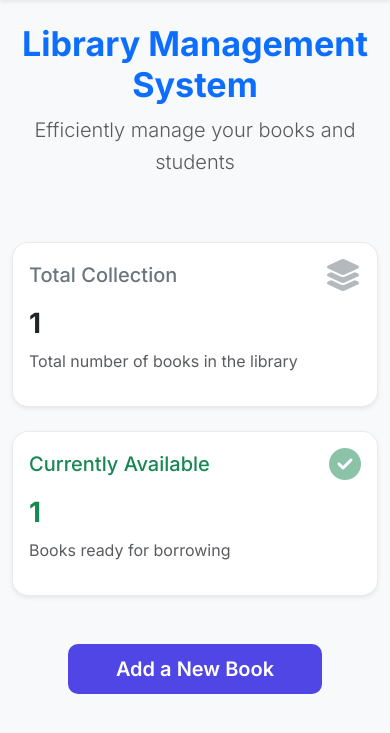
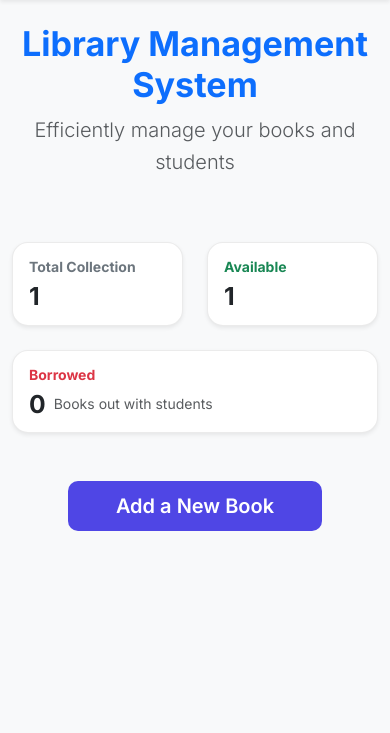
Before and after one commit to Markjohns1/libmanagementsys, a Flask app: page / in a window 390 px wide. Shown: the part 71-804 px from the top of the page. Run offline with Flask 3, Linux system fonts and the light colour scheme; data comes from the database, SQL or seed files in the repository.

Commit message:
UI: Optimized dashboard stats for mobile (2 columns for first row, full width for second)

```diff
--- a/app.py
+++ b/app.py
@@ -40,7 +40,11 @@ def index():
     # Fetch counts for the dashboard
     total_books = Book.query.count()
     available_books = Book.query.filter_by(is_available=True).count()
-    return render_template('index.html', total_books=total_books, available_books=available_books)
+    borrowed_books = total_books - available_books
+    return render_template('index.html',
+                           total_books=total_books,
+                           available_books=available_books,
+                           borrowed_books=borrowed_books)
 
 # Route to list all books
 @app.route('/books')
--- a/templates/index.html
+++ b/templates/index.html
@@ -9,30 +9,47 @@
 </div>
 
 <div class="row">
-    <!-- Stat card for total books -->
-    <div class="col-md-6 mb-4">
-        <div class="card border-0 shadow-sm h-100">
-            <div class="card-body">
-                <div class="d-flex justify-content-between align-items-center mb-3">
-                    <h5 class="text-secondary mb-0">Total Collection</h5>
-                    <i class="fas fa-layer-group fa-2x text-secondary opacity-50"></i>
+    <!-- Total Books: 50% mobile, 33% desktop -->
+    <div class="col-6 col-md-4 mb-4">
+        <div class="card border border-light shadow-sm h-100">
+            <div class="card-body p-3 p-md-4">
+                <div class="d-flex justify-content-between align-items-center mb-2 mb-md-3">
+                    <h6 class="text-secondary mb-0 small fw-bold">Total Collection</h6>
+                    <i class="fas fa-layer-group text-secondary opacity-50 d-none d-sm-block"></i>
                 </div>
-                <h2 class="display-6 fw-bold">{{ total_books }}</h2>
-                <p class="text-muted">Total number of books in the library</p>
+                <h2 class="fw-bold mb-0 lh-1">{{ total_books }}</h2>
+                <p class="text-muted small mt-2 d-none d-md-block">Total library stock</p>
             </div>
         </div>
     </div>
 
-    <!-- Stat card for available books -->
-    <div class="col-md-6 mb-4">
-        <div class="card border-0 shadow-sm h-100">
-            <div class="card-body">
-                <div class="d-flex justify-content-between align-items-center mb-3">
-                    <h5 class="text-success mb-0">Currently Available</h5>
-                    <i class="fas fa-check-circle fa-2x text-success opacity-50"></i>
+    <!-- Available: 50% mobile, 33% desktop -->
+    <div class="col-6 col-md-4 mb-4">
+        <div class="card border border-light shadow-sm h-100">
+            <div class="card-body p-3 p-md-4">
+                <div class="d-flex justify-content-between align-items-center mb-2 mb-md-3">
+                    <h6 class="text-success mb-0 small fw-bold">Available</h6>
+                    <i class="fas fa-check-circle text-success opacity-50 d-none d-sm-block"></i>
                 </div>
-                <h2 class="display-6 fw-bold text-success">{{ available_books }}</h2>
-                <p class="text-muted">Books ready for borrowing</p>
+                <h2 class="fw-bold mb-0 lh-1">{{ available_books }}</h2>
+                <p class="text-muted small mt-2 d-none d-md-block">Ready to borrow</p>
+            </div>
+        </div>
+    </div>
+
+    <!-- Borrowed: 100% mobile, 33% desktop -->
+    <div class="col-12 col-md-4 mb-4">
+        <div class="card border border-light shadow-sm h-100">
+            <div class="card-body p-3 p-md-4">
+                <div class="d-flex justify-content-between align-items-center mb-2 mb-md-3">
+                    <h6 class="text-danger mb-0 small fw-bold">Borrowed</h6>
+                    <i class="fas fa-hand-holding-heart text-danger opacity-50 d-none d-sm-block"></i>
+                </div>
+                <div class="d-flex align-items-center">
+                    <h2 class="fw-bold mb-0 lh-1">{{ borrowed_books }}</h2>
+                    <span class="ms-2 text-muted small d-md-none">Books out with students</span>
+                </div>
+                <p class="text-muted small mt-2 d-none d-md-block">Currently with students</p>
             </div>
         </div>
     </div>
```
